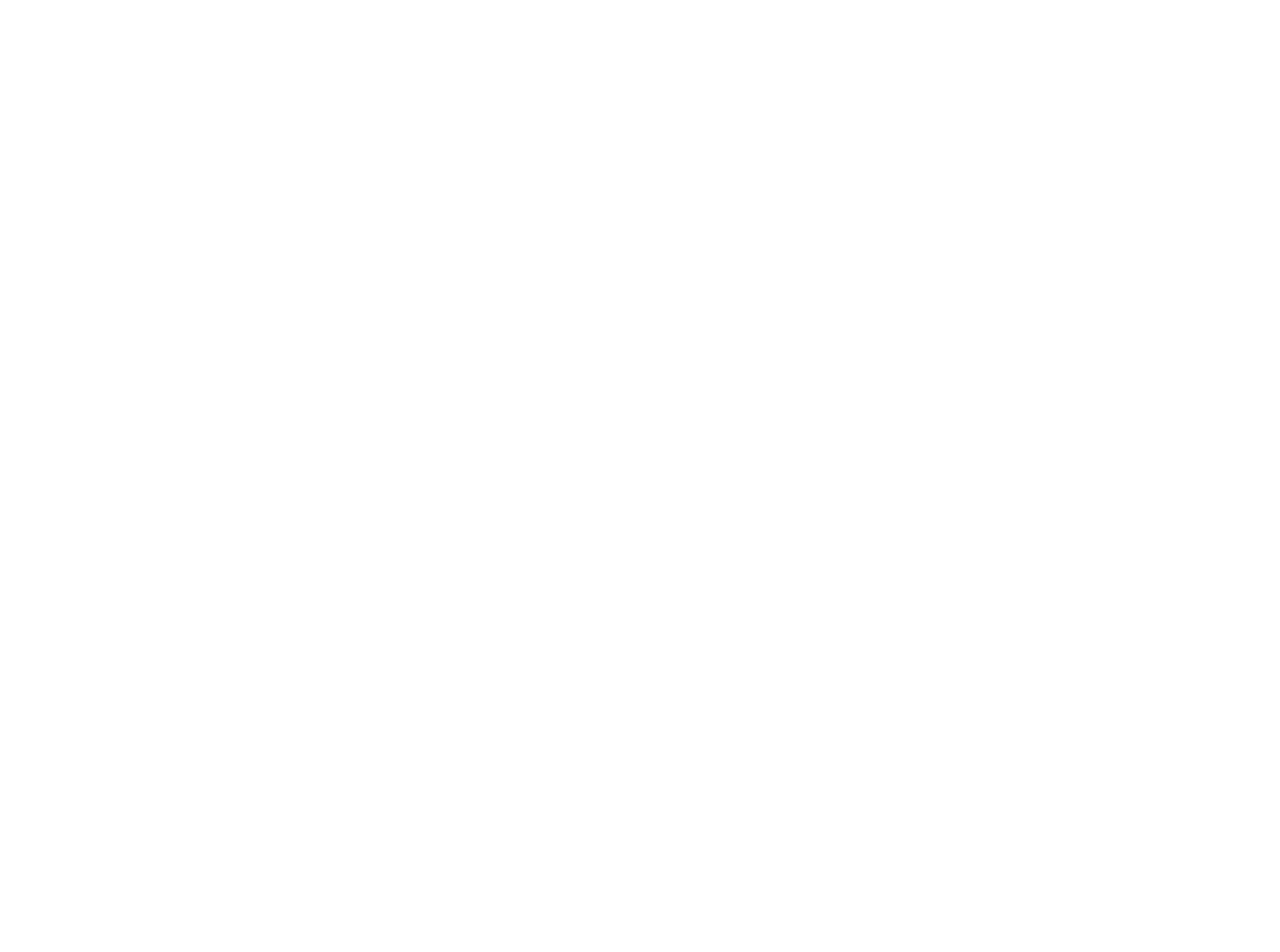
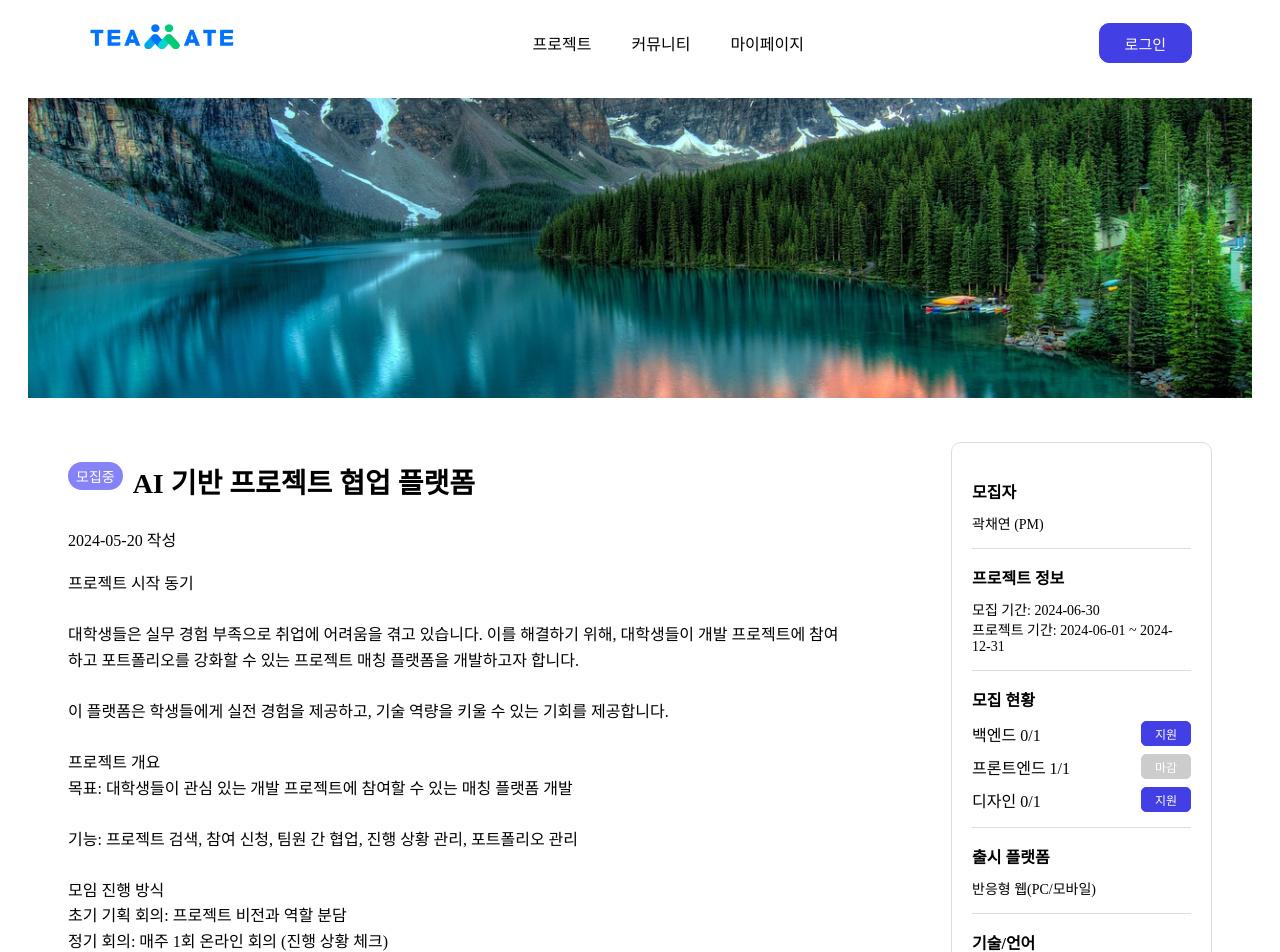
Before and after one commit to Jihyeoniiiii/TeamMate, a React (Vite) app: page /project-detail in a window 1280 px wide. Before the commit this address had no page. Shown: the top 952 px of the page. Before the commit the page ends 800 px from the top, so only its background shows below. Built offline with nearby package versions, Linux system fonts and the light colour scheme.

Commit message:
refactor: Edit variable name

```diff
--- a/src/App.jsx
+++ b/src/App.jsx
@@ -1,6 +1,7 @@
 import { BrowserRouter, Routes, Route } from "react-router-dom";
 import Home from "./pages/Home";
 import ProjectCreationPage from  "./pages/ProjectCreationPage"
+import ProjectDetailPage from  "./pages/ProjectDetailPage"
 
 function App() {
   return (
@@ -8,6 +9,7 @@ function App() {
       <Routes>
         <Route path="/" element={<Home />} />
         <Route path="/project-creation" element={<ProjectCreationPage />} />
+        <Route path="/project-detail" element={<ProjectDetailPage />} />
       </Routes>
     </BrowserRouter>
    );
--- /dev/null
+++ b/src/pages/ProjectDetailPage.jsx
@@ -0,0 +1,253 @@
+import styled from "styled-components";
+import NavigationBar from "../components/NavigationBar";
+import Button from "../components/Button";
+
+const mockProjectData = {
+    id: 1,
+    title: "AI 기반 프로젝트 협업 플랫폼",
+    startDate: "2024-06-01",
+    endDate: "2024-12-31",
+    createdAt: "2024-05-20",
+    description:
+        "프로젝트 시작 동기\n\n대학생들은 실무 경험 부족으로 취업에 어려움을 겪고 있습니다. 이를 해결하기 위해, 대학생들이 개발 프로젝트에 참여하고 포트폴리오를 강화할 수 있는 프로젝트 매칭 플랫폼을 개발하고자 합니다.\n\n이 플랫폼은 학생들에게 실전 경험을 제공하고, 기술 역량을 키울 수 있는 기회를 제공합니다.\n\n프로젝트 개요\n목표: 대학생들이 관심 있는 개발 프로젝트에 참여할 수 있는 매칭 플랫폼 개발\n\n기능: 프로젝트 검색, 참여 신청, 팀원 간 협업, 진행 상황 관리, 포트폴리오 관리\n\n모임 진행 방식\n초기 기획 회의: 프로젝트 비전과 역할 분담\n정기 회의: 매주 1회 온라인 회의 (진행 상황 체크)\n협업 툴: Slack, Notion, GitHub 활용 (소통 및 자료 공유)\n스프린트: 2주 단위로 개발 목표 설정",
+    image: "src/assets/images/image-intro.jpg",
+    profile: {
+        name: "곽채연",
+        role: "PM",
+    },
+    deadline: "2024-06-30",
+    platform_dto_list: [
+        { role: "백엔드", current: 0, total: 1 },
+        { role: "프론트엔드", current: 1, total: 1 },
+        { role: "디자인", current: 0, total: 1 },
+    ],
+    platform_id_list: [
+      "반응형 웹(PC/모바일)",
+    ],
+    technology_name_list: ["React", "Node.js", "TensorFlow"],
+};
+
+const ProjectDetailPage = () => {
+    const {
+        title,
+        startDate,
+        endDate,
+        description,
+        createdAt,
+        image,
+        profile,
+        deadline,
+        platform_dto_list,
+        platform_id_list,
+        technology_name_list,
+    } = mockProjectData;
+
+    return (
+        <>
+            <NavigationBar />
+            <Container>
+                <ImageSection>
+                    <ProjectImage src={image} alt="Project Banner" />
+                </ImageSection>
+
+                <ContentWrapper>
+                    <MainContent>
+                        <TitleWrapper>
+                            <StatusBox>모집중</StatusBox>
+                            <h1>{title}</h1>
+                        </TitleWrapper>
+                        <p>{createdAt} 작성</p>
+                        <Description>{description}</Description>
+                    </MainContent>
+
+                    <SideContent>
+                        <SingleBox>
+                            <Section>
+                                <h3>모집자</h3>
+                                <p>{profile.name} ({profile.role})</p>
+                            </Section>
+                            <Divider />
+
+                            <Section>
+                                <h3>프로젝트 정보</h3>
+                                <p>모집 기간: {deadline}</p>
+                                <p>프로젝트 기간: {startDate} ~ {endDate}</p>
+                            </Section>
+                            <Divider />
+
+                            <Section>
+                                <h3>모집 현황</h3>
+                                {platform_dto_list.map((item, index) => (
+                                    <RecruitItem key={index}>
+                                        <span>
+                                            {item.role} {item.current}/{item.total}
+                                        </span>
+                                        {item.current < item.total ? (
+                                            <ButtonWrapper>
+                                                <MiniButton>지원</MiniButton>
+                                            </ButtonWrapper>
+                                        ) : (
+                                            <ButtonWrapper>
+                                                <MiniButton bgColor="#CCC" borderColor="#CCC">마감</MiniButton>
+                                            </ButtonWrapper>
+                                        )}
+                                    </RecruitItem>
+                                ))}
+                            </Section>
+                            <Divider />
+
+                            <Section>
+                                <h3>출시 플랫폼</h3>
+                                <p>{platform_id_list.join(", ")}</p>
+                            </Section>
+                            <Divider />
+
+                            <Section>
+                                <h3>기술/언어</h3>
+                                <TechWrapper>
+                                    {technology_name_list.map((tech, index) => (
+                                        <TechItem key={index}>{tech}</TechItem>
+                                    ))}
+                                </TechWrapper>
+                            </Section>
+                        </SingleBox>
+                    </SideContent>
+                </ContentWrapper>
+            </Container>
+        </>
+    );
+};
+
+// Styled Components
+
+const Container = styled.div`
+  margin: 0 auto;
+  padding: 20px;
+`;
+
+const ImageSection = styled.div`
+  width: 100%;
+`;
+
+const ProjectImage = styled.img`
+  width: 100%;
+  height: auto;
+  max-height: 300px;
+  object-fit: cover;
+`;
+
+const ContentWrapper = styled.div`
+  display: flex;
+  gap: 20px;
+`;
+
+const MainContent = styled.div`
+  flex: 3;
+  padding: 40px;
+
+  h1 {
+    font-size: 28px;
+    margin-bottom: 10px;
+  }
+
+  p {
+    font-size: 16px;
+    margin-bottom: 20px;
+  }
+`;
+
+const TitleWrapper = styled.div`
+  display: flex;
+  align-items: center;
+  gap: 10px;
+`;
+
+const StatusBox = styled.div`
+  background-color: ${(props) => props.theme.colors.primary};
+  color: white;
+  padding: 4px 8px;
+  border-radius: 20px;
+  font-size: 14px;
+`;
+
+const Description = styled.p`
+  font-size: 16px;
+  line-height: 1.6;
+  white-space: pre-line;
+`;
+
+const SideContent = styled.div`
+  flex: 1;
+  padding: 40px;
+`;
+
+const SingleBox = styled.div`
+  background-color: #fff;
+  border: 1px solid #ddd;
+  border-radius: 10px;
+  padding: 20px;
+`;
+
+const Section = styled.div`
+  margin-bottom: 15px;
+
+  h3 {
+    margin-bottom: 10px;
+    font-size: 16px;
+  }
+
+  p {
+    margin: 0;
+    font-size: 14px;
+  }
+`;
+
+const Divider = styled.div`
+  height: 1px;
+  background-color: #ddd;
+  margin: 10px 0;
+`;
+
+const RecruitItem = styled.div`
+  display: flex;
+  justify-content: space-between;
+  align-items: center;
+  margin-bottom: 8px;
+`;
+
+const ButtonWrapper = styled.div`
+  display: flex;
+  justify-content: center;
+  align-items: center;
+`;
+const MiniButton = styled.button`
+  padding: 3px 10px;
+  font-size: 12px;
+  border-radius: 5px;
+  background-color: ${({ bgColor, theme }) => bgColor || theme.colors.accent};
+  border: 1px solid ${({ borderColor, theme }) => borderColor || theme.colors.accent};
+  color: white;
+  cursor: pointer;
+  min-width: 50px;
+  height: 25px;
+  text-align: center;
+  display: inline-block;
+  line-height: 20px;
+`;
+
+
+const TechWrapper = styled.div`
+  display: flex;
+  gap: 5px;
+  flex-wrap: wrap;
+`;
+
+const TechItem = styled.div`
+  background-color: #f0f0f0;
+  padding: 4px 8px;
+  border-radius: 5px;
+  font-size: 12px;
+  color: #333;
+`;
+
+export default ProjectDetailPage;
--- a/src/store/projectSlice.js
+++ b/src/store/projectSlice.js
@@ -8,10 +8,11 @@ const projectSlice = createSlice({
         endDate: '',
         deadLine: '',
         platform: '',
+        createdAt: '',
         image: null,
-        members: [],
+        platfrom_dto_list: [],
         description: '',
-        technologies: '',
+        technologies: [],
     },
     reducers: {
         setProjectData: (state, action) => {
@@ -22,22 +23,23 @@ const projectSlice = createSlice({
             state.startDate = '';
             state.endDate = '';
             state.deadLine = '';
+            state.createAt = '';
             state.platform = '';
             state.image = null;
-            state.members = [];
+            state.platfrom_dto_list = [];
             state.description = '';
-            state.technologies = '';
+            state.technologies = [];
         },
 
         addMember: (state, action) => {
-            state.members.push(action.payload);
+            state.platfrom_dto_list.push(action.payload);
         },
         updateMember: (state, action) => {
             const { index, member } = action.payload;
-            state.members[index] = member;
+            state.platfrom_dto_list[index] = member;
         },
         removeMember: (state, action) => {
-            state.members.splice(action.payload, 1);
+            state.platfrom_dto_list.splice(action.payload, 1);
         },
 
     },
```
Also changed, not shown: src/pages/ProjectCreationPage.jsx (+28 -45 lines), src/assets/images/image-intro.jpg (added).
